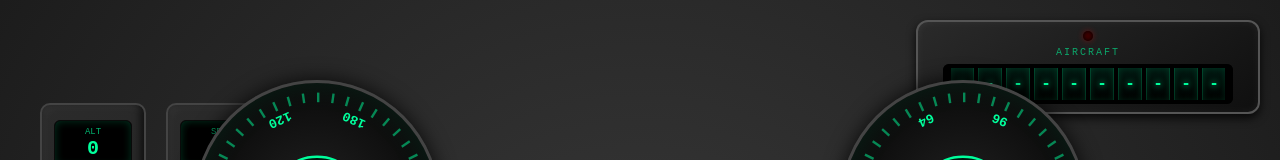
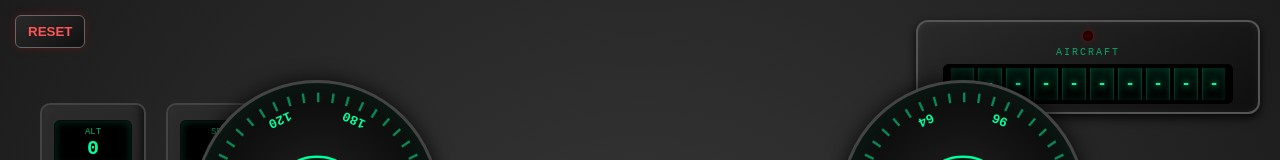
Before and after one commit to fanecovsf/external-cockpit, a Vue app in the folder frontend/cockpit/: page / in a window 1280 px wide. Shown: the top 160 px of the page. Built offline with nearby package versions, Linux system fonts and the light colour scheme; no server answers.

Commit message:
feat: css upgrade

```diff
--- a/frontend/cockpit/src/App.vue
+++ b/frontend/cockpit/src/App.vue
@@ -40,7 +40,7 @@ const displaySpeed = ref(0);
 
 const planeName = ref(null);
 
-// ================= COMMAND STATE (WS SOURCE OF TRUTH) =================
+// ================= COMMAND STATE =================
 
 const apAltitude = ref(0);
 const apActive = ref(false);
@@ -48,7 +48,7 @@ const apActive = ref(false);
 const atSpeed = ref(0);
 const atActive = ref(false);
 
-const takeOffState = ref("OFF"); // OFF | ARMED | ON | LOCKED
+const takeOffState = ref("OFF");
 const landingMode = ref(false);
 
 // ================= FUEL =================
@@ -64,7 +64,13 @@ const throttleRight = ref(0);
 const throttleLinked = ref(true);
 const autoThrottleActive = ref(false);
 
-// ================= TELEMETRY HANDLER =================
+// ================= RESET CONTROL =================
+
+const isResetting = ref(false);
+
+let animationFrame = null;
+
+// ================= TELEMETRY =================
 
 const handleTelemetry = (data) => {
   lastTelemetryTime.value = Date.now();
@@ -90,8 +96,6 @@ const handleThrottleTelemetry = (data) => {
   throttleRight.value = data.engine2 ?? throttleRight.value;
 };
 
-// ================= COMMAND HANDLER (WS -> STATE) =================
-
 const handleCommand = (data) => {
   if (data.schema !== "command") return;
 
@@ -107,9 +111,8 @@ const handleCommand = (data) => {
       break;
 
     case "to":
-      if (data.status === "arm") takeOffState.value = "ARMED";
-      else if (data.status === "on") takeOffState.value = "ON";
-      else takeOffState.value = "OFF";
+      takeOffState.value =
+        data.status === "arm" ? "ARMED" : data.status === "on" ? "ON" : "OFF";
       break;
 
     case "ld":
@@ -122,9 +125,7 @@ const handleCommand = (data) => {
   }
 };
 
-// ================= MAIN LOOP =================
-
-let animationFrame = null;
+// ================= LOOP =================
 
 const loop = () => {
   const now = Date.now();
@@ -140,53 +141,52 @@ const loop = () => {
 
   displayAltitude.value +=
     (telemetryAltitude.value - displayAltitude.value) * 0.08;
+
   displaySpeed.value += (telemetrySpeed.value - displaySpeed.value) * 0.1;
 
   animationFrame = requestAnimationFrame(loop);
 };
 
-// ================= COMMAND SENDERS =================
+// ================= RESET SYSTEM =================
 
-watch([apAltitude, apActive], ([active, alt]) => {
-  sendCommand({
-    schema: "command",
-    command: "ap",
-    status: active ? "on" : "off",
-    altitude: alt,
-  });
-});
+const resetSystem = async () => {
+  if (isResetting.value) return;
 
-watch([atSpeed, autoThrottleActive], ([active, spd]) => {
-  sendCommand({
-    schema: "command",
-    command: "at",
-    status: active ? "on" : "off",
-    speed: spd,
-  });
-});
+  isResetting.value = true;
 
-watch(takeOffState, (state) => {
-  let status =
-    state === "ARMED"
-      ? "arm"
-      : state === "ON" || state === "LOCKED"
-        ? "on"
-        : "off";
+  // 1. limpa UI imediatamente
+  planeName.value = null;
 
-  sendCommand({
-    schema: "command",
-    command: "to",
-    status,
-  });
-});
+  telemetryAltitude.value = 0;
+  telemetrySpeed.value = 0;
+  telemetryPitch.value = 0;
+  telemetryRoll.value = 0;
 
-watch(landingMode, (active) => {
-  sendCommand({
-    schema: "command",
-    command: "ld",
-    status: active ? "on" : "off",
-  });
-});
+  displayAltitude.value = 0;
+  displaySpeed.value = 0;
+
+  fuel.value = 0;
+
+  apActive.value = false;
+  atActive.value = false;
+  landingMode.value = false;
+  takeOffState.value = "OFF";
+
+  // 2. fecha conexões
+  disconnectTelemetry();
+  disconnectThrottleTelemetry();
+  disconnectCommands();
+
+  // 3. espera 3s
+  await new Promise((r) => setTimeout(r, 3000));
+
+  // 4. reconecta tudo
+  connectTelemetry(handleTelemetry);
+  connectThrottleTelemetry(handleThrottleTelemetry);
+  connectCommands(handleCommand);
+
+  isResetting.value = false;
+};
 
 // ================= LIFECYCLE =================
 
@@ -194,6 +194,7 @@ onMounted(() => {
   connectTelemetry(handleTelemetry);
   connectThrottleTelemetry(handleThrottleTelemetry);
   connectCommands(handleCommand);
+
   animationFrame = requestAnimationFrame(loop);
 });
 
@@ -201,12 +202,18 @@ onUnmounted(() => {
   disconnectTelemetry();
   disconnectThrottleTelemetry();
   disconnectCommands();
+
   cancelAnimationFrame(animationFrame);
 });
 </script>
 
 <template>
   <div class="cockpit">
+    <!-- RESET BUTTON -->
+    <button class="reset-btn" @click="resetSystem" :disabled="isResetting">
+      RESET
+    </button>
+
     <PlaneDisplay :plane="planeName" />
 
     <div class="left-panel">
@@ -287,6 +294,7 @@ onUnmounted(() => {
     <FuelBar :fuel="fuel" :maxFuel="maxFuel" :transferActive="fuelTransfer" />
   </div>
 </template>
+
 <style scoped>
 .cockpit {
   height: 100vh;
@@ -442,4 +450,33 @@ onUnmounted(() => {
   display: flex;
   align-items: center;
 }
+
+/* ===== RESET BUTTON ===== */
+.reset-btn {
+  position: absolute;
+  top: 15px;
+  left: 15px;
+
+  padding: 8px 12px;
+  font-weight: bold;
+
+  background: linear-gradient(145deg, #2a2a2a, #111);
+  border: 1px solid #666;
+  color: #ff5555;
+
+  border-radius: 6px;
+  cursor: pointer;
+
+  box-shadow: 0 0 10px rgba(255, 0, 0, 0.2);
+  transition: all 0.2s ease;
+}
+
+.reset-btn:hover {
+  box-shadow: 0 0 15px rgba(255, 0, 0, 0.5);
+}
+
+.reset-btn:disabled {
+  opacity: 0.4;
+  cursor: not-allowed;
+}
 </style>
```
